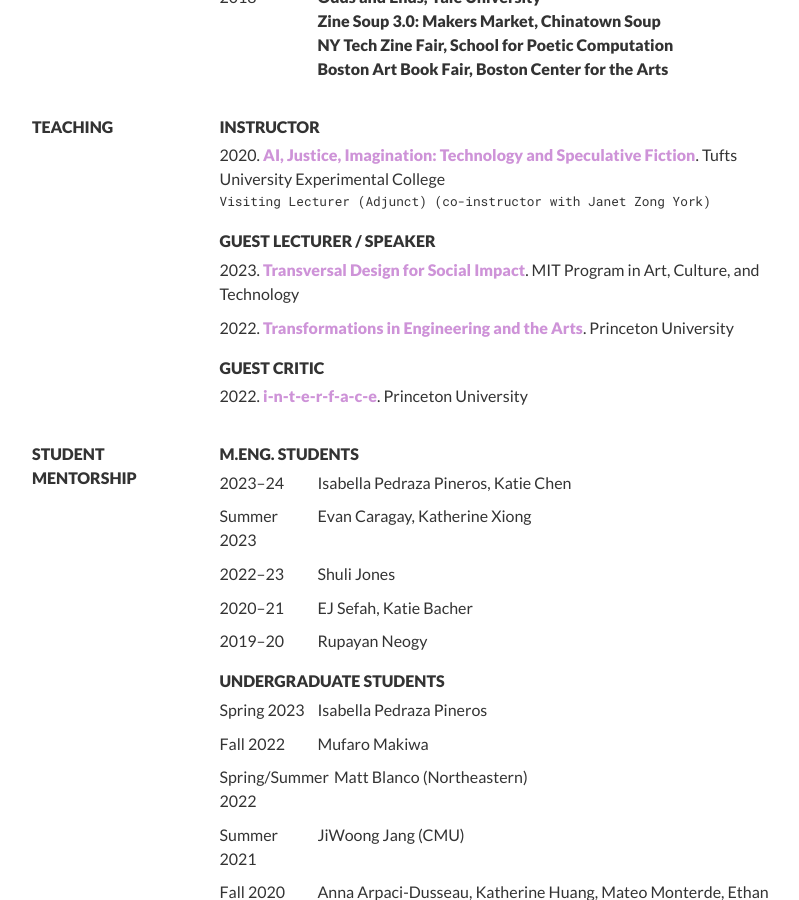
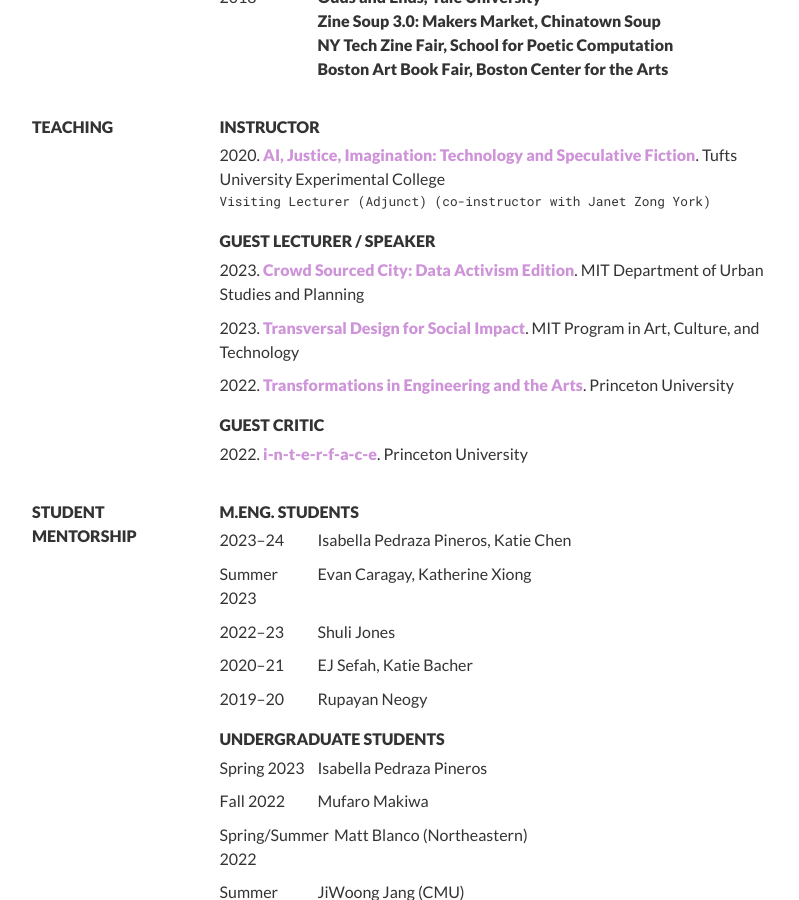
Before and after one commit to jonathanzong/jonathanzong.com, a Jekyll site: the page built from cv.html, in a window 1280 px wide and 900 px high, scrolled down 5674 px. Shown: the whole window, without its empty margins (233-1032 px from the left). Built offline with Jekyll 4.4.1, drawn with Linux system fonts in a browser that asks for light colours; nearby versions of some CDN libraries.

Commit message:
teaching

```diff
--- a/_data/cv/teaching.json
+++ b/_data/cv/teaching.json
@@ -9,6 +9,12 @@
     }
   ],
   "guest": [
+    {
+      "year": "2023",
+      "url": "https://dataplusfeminism.mit.edu/",
+      "title": "Crowd Sourced City: Data Activism Edition",
+      "institution": "MIT Department of Urban Studies and Planning"
+    },
     {
       "year": "2023",
       "url": "https://act.mit.edu/academics/courses/special-subject-art-culture-and-technology-transversal-design-half-term-h1/",
```
